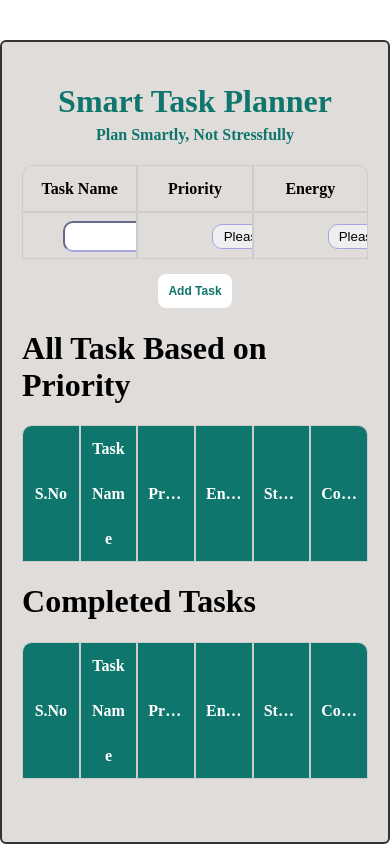
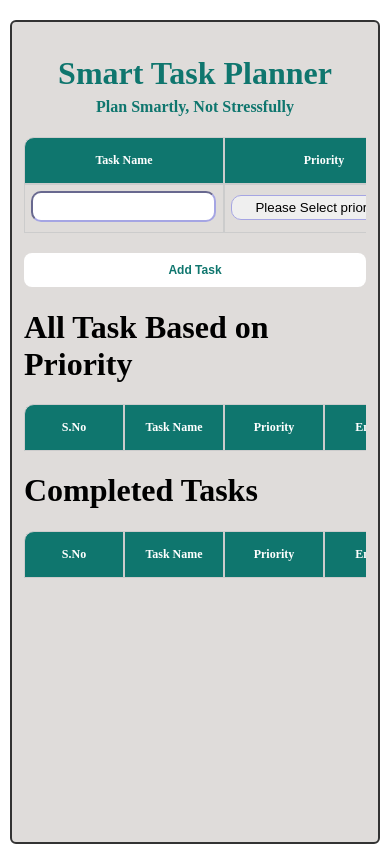
Before and after one commit to aryasakshi13/Smart-Daily-Planner, a plain HTML site: page index.html in a window 390 px wide. Drawn offline with Linux system fonts and the light colour scheme.

Commit message:
all Done

```diff
--- a/index.html
+++ b/index.html
@@ -16,13 +16,16 @@
             <h1>Smart Task Planner</h1>
             <h4>Plan Smartly, Not Stressfully</h4>
         </div>
-        <div >
+       <div class = "table_container">
             <table>
+                <thead>
                 <tr>
                     <th>Task Name</th>
                     <th>Priority</th>
                     <th>Energy</th>
                 </tr>
+                </thead>
+                <tbody>
                 <tr id="Conditonal-row">
                     <td class="inputBox">
                         <input id="taskName1"></input>
@@ -50,6 +53,7 @@
                         <!-- <input id = "energy1"></input> -->
                     </td>
                 </tr>
+                </tbody>
             </table>
         </div>
             <Button id= "btn" onclick="addTask()">Add Task</Button>
--- a/styles.css
+++ b/styles.css
@@ -62,7 +62,6 @@ table {
     border-radius: 10px;
     border-spacing: 0px;
     table-layout: fixed;
-
 
 }
 
@@ -135,3 +134,47 @@ td:nth-child(2){
     color: white;
 
 }
+@media(max-width: 900px){
+    body{
+        padding-top: 10px;
+
+    }
+
+    #fullDiv{
+        max-width: 95%;
+        padding: 12px;
+        margin: 10px;
+    }
+    .inputBox input{
+        width: 95%;
+        margin-left: 0;
+        margin-bottom: 10px;
+    }
+    .select {
+        width: 100%;
+        margin-left: 0;
+        margin-bottom: 10px;
+    }
+
+    button{
+        width: 100%;
+
+    }
+    table{
+        font-size: 12px;
+        min-width: 600px;
+
+    }
+     td, th {
+        padding: 0 6px;
+        height: 40px;
+        line-height: 40 px;
+
+     }
+     .table_container{
+        max-height: 180px;
+     }
+
+
+
+}
```
